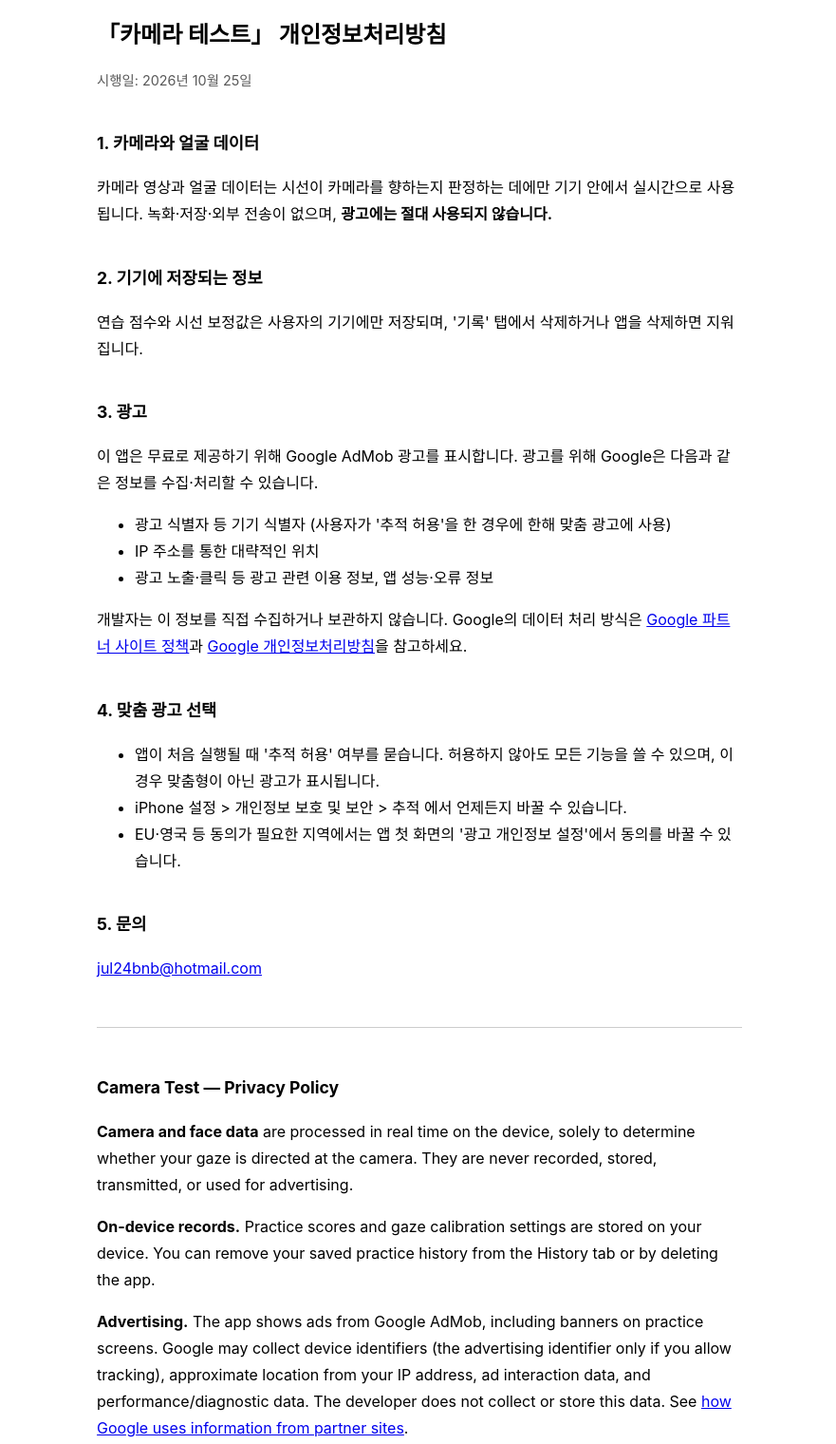
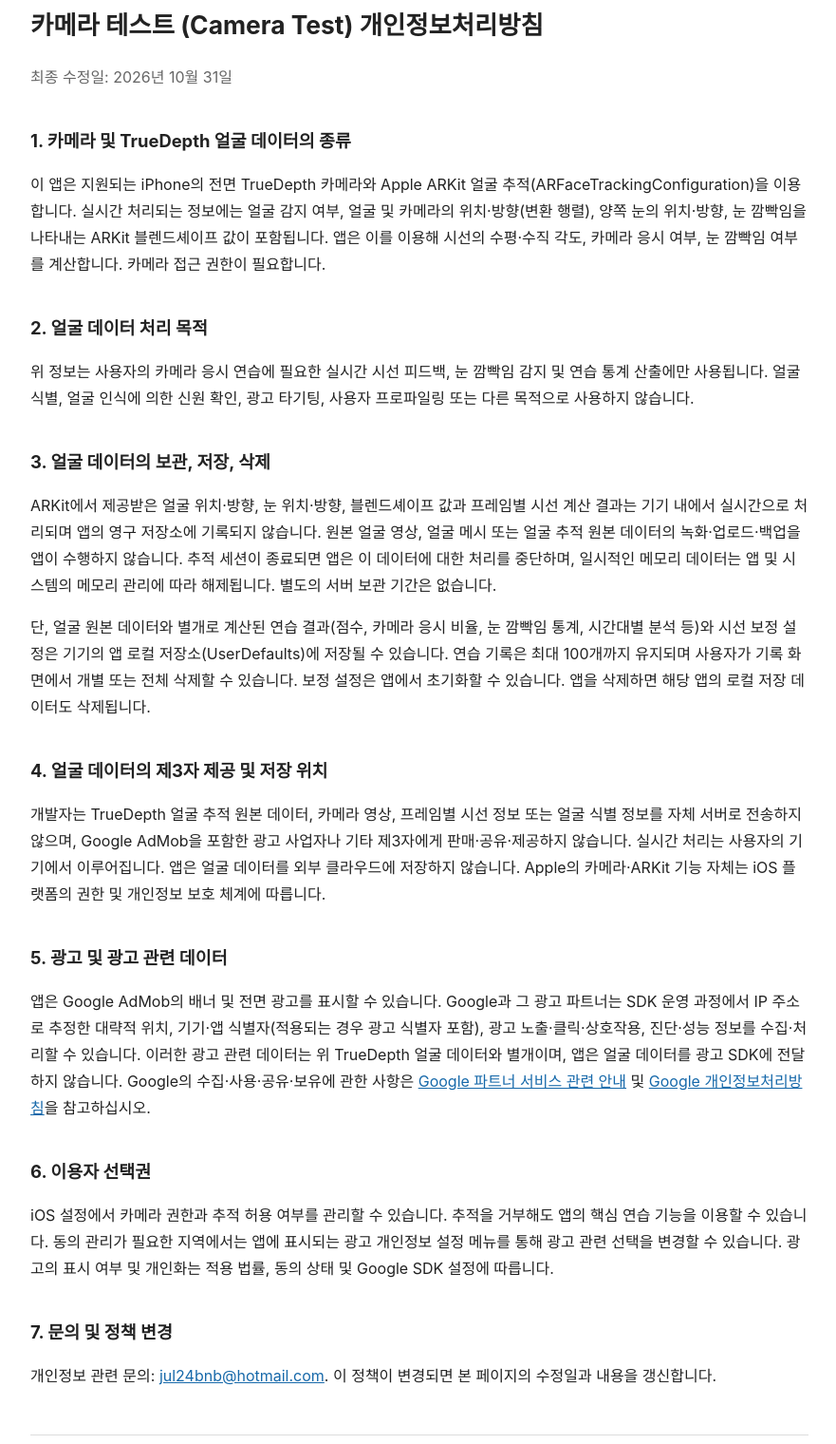
Before and after one commit to camera-looky/camera-test-privacy, a plain HTML site: page index.html in a window 1280 px wide. Shown: the part 32-1552 px from the top of the page at 95% size, without its empty margins (198-1079 px from the left). Drawn offline with Linux system fonts and the light colour scheme.

Commit message:
Add files via upload

```diff
--- a/index.html
+++ b/index.html
@@ -1,64 +1,19 @@
 <!doctype html>
-<html lang="ko">
-<head>
-<meta charset="utf-8">
-<meta name="viewport" content="width=device-width, initial-scale=1">
-<title>카메라 테스트 개인정보처리방침</title>
-<style>
-  :root { color-scheme: light dark; }
-  body { font-family: -apple-system, BlinkMacSystemFont, "Apple SD Gothic Neo", "Malgun Gothic", sans-serif;
-         max-width: 680px; margin: 48px auto; padding: 0 16px; line-height: 1.75; }
-  h1 { font-size: 1.5rem; margin-bottom: .2em; }
-  h2 { font-size: 1.1rem; margin-top: 2.2em; }
-  .muted { opacity: .65; font-size: .9rem; }
-  hr { margin: 3em 0; border: 0; border-top: 1px solid currentColor; opacity: .2; }
-</style>
-</head>
-<body>
-  <h1>「카메라 테스트」 개인정보처리방침</h1>
-  <p class="muted">시행일: 2026년 10월 25일</p>
-
-  <h2>1. 카메라와 얼굴 데이터</h2>
-  <p>카메라 영상과 얼굴 데이터는 시선이 카메라를 향하는지 판정하는 데에만 기기 안에서 실시간으로 사용됩니다.
-     녹화·저장·외부 전송이 없으며, <strong>광고에는 절대 사용되지 않습니다.</strong></p>
-
-  <h2>2. 기기에 저장되는 정보</h2>
-  <p>연습 점수와 시선 보정값은 사용자의 기기에만 저장되며, '기록' 탭에서 삭제하거나 앱을 삭제하면 지워집니다.</p>
-
-  <h2>3. 광고</h2>
-  <p>이 앱은 무료로 제공하기 위해 Google AdMob 광고를 표시합니다. 광고를 위해 Google은 다음과 같은 정보를 수집·처리할 수 있습니다.</p>
-  <ul>
-    <li>광고 식별자 등 기기 식별자 (사용자가 '추적 허용'을 한 경우에 한해 맞춤 광고에 사용)</li>
-    <li>IP 주소를 통한 대략적인 위치</li>
-    <li>광고 노출·클릭 등 광고 관련 이용 정보, 앱 성능·오류 정보</li>
-  </ul>
-  <p>개발자는 이 정보를 직접 수집하거나 보관하지 않습니다. Google의 데이터 처리 방식은
-     <a href="https://policies.google.com/technologies/partner-sites">Google 파트너 사이트 정책</a>과
-     <a href="https://policies.google.com/privacy">Google 개인정보처리방침</a>을 참고하세요.</p>
-
-  <h2>4. 맞춤 광고 선택</h2>
-  <ul>
-    <li>앱이 처음 실행될 때 '추적 허용' 여부를 묻습니다. 허용하지 않아도 모든 기능을 쓸 수 있으며, 이 경우 맞춤형이 아닌 광고가 표시됩니다.</li>
-    <li>iPhone 설정 &gt; 개인정보 보호 및 보안 &gt; 추적 에서 언제든지 바꿀 수 있습니다.</li>
-    <li>EU·영국 등 동의가 필요한 지역에서는 앱 첫 화면의 '광고 개인정보 설정'에서 동의를 바꿀 수 있습니다.</li>
-  </ul>
-
-  <h2>5. 문의</h2>
-  <p><a href="mailto:jul24bnb@hotmail.com">jul24bnb@hotmail.com</a></p>
-
-  <hr>
-
-  <h2>Camera Test — Privacy Policy</h2>
-  <p><strong>Camera and face data</strong> are processed in real time on the device, solely to determine whether your gaze
-     is directed at the camera. They are never recorded, stored, transmitted, or used for advertising.</p>
-  <p><strong>On-device records.</strong> Practice scores and gaze calibration settings are stored on your device. You can remove your saved practice history from the History tab or by deleting the app.</p>
-  <p><strong>Advertising.</strong> The app shows ads from Google AdMob, including banners on practice screens. Google may collect device identifiers
-     (the advertising identifier only if you allow tracking), approximate location from your IP address,
-     ad interaction data, and performance/diagnostic data. The developer does not collect or store this data.
-     See <a href="https://policies.google.com/technologies/partner-sites">how Google uses information from partner sites</a>.</p>
-  <p><strong>Your choices.</strong> You can decline tracking (iPhone Settings &gt; Privacy &amp; Security &gt; Tracking).
-     Where a consent message is required, you can manage your choices using “Ad Privacy Settings” in the app.</p>
-  <p>Camera and ad permissions can be managed in your device settings. You can use the app even if you decline tracking.</p>
-  <p>Contact: <a href="mailto:jul24bnb@hotmail.com">jul24bnb@hotmail.com</a></p>
-</body>
-</html>
+<html lang="ko"><head><meta charset="utf-8"><meta name="viewport" content="width=device-width,initial-scale=1"><title>Camera Test | Privacy Policy</title><style>body{font-family:-apple-system,BlinkMacSystemFont,"Apple SD Gothic Neo",sans-serif;max-width:820px;margin:35px auto;padding:0 20px;line-height:1.75;color:#222}h1{font-size:1.65rem}h2{font-size:1.15rem;margin-top:2em}a{color:#1769aa}.muted{color:#666}hr{margin:3em 0;border:0;border-top:1px solid #ddd}li{margin:.35em 0}</style></head><body>
+<h1>카메라 테스트 (Camera Test) 개인정보처리방침</h1><p class="muted">최종 수정일: 2026년 10월 31일</p>
+<h2>1. 카메라 및 TrueDepth 얼굴 데이터의 종류</h2><p>이 앱은 지원되는 iPhone의 전면 TrueDepth 카메라와 Apple ARKit 얼굴 추적(ARFaceTrackingConfiguration)을 이용합니다. 실시간 처리되는 정보에는 얼굴 감지 여부, 얼굴 및 카메라의 위치·방향(변환 행렬), 양쪽 눈의 위치·방향, 눈 깜빡임을 나타내는 ARKit 블렌드셰이프 값이 포함됩니다. 앱은 이를 이용해 시선의 수평·수직 각도, 카메라 응시 여부, 눈 깜빡임 여부를 계산합니다. 카메라 접근 권한이 필요합니다.</p>
+<h2>2. 얼굴 데이터 처리 목적</h2><p>위 정보는 사용자의 카메라 응시 연습에 필요한 실시간 시선 피드백, 눈 깜빡임 감지 및 연습 통계 산출에만 사용됩니다. 얼굴 식별, 얼굴 인식에 의한 신원 확인, 광고 타기팅, 사용자 프로파일링 또는 다른 목적으로 사용하지 않습니다.</p>
+<h2>3. 얼굴 데이터의 보관, 저장, 삭제</h2><p>ARKit에서 제공받은 얼굴 위치·방향, 눈 위치·방향, 블렌드셰이프 값과 프레임별 시선 계산 결과는 기기 내에서 실시간으로 처리되며 앱의 영구 저장소에 기록되지 않습니다. 원본 얼굴 영상, 얼굴 메시 또는 얼굴 추적 원본 데이터의 녹화·업로드·백업을 앱이 수행하지 않습니다. 추적 세션이 종료되면 앱은 이 데이터에 대한 처리를 중단하며, 일시적인 메모리 데이터는 앱 및 시스템의 메모리 관리에 따라 해제됩니다. 별도의 서버 보관 기간은 없습니다.</p><p>단, 얼굴 원본 데이터와 별개로 계산된 연습 결과(점수, 카메라 응시 비율, 눈 깜빡임 통계, 시간대별 분석 등)와 시선 보정 설정은 기기의 앱 로컬 저장소(UserDefaults)에 저장될 수 있습니다. 연습 기록은 최대 100개까지 유지되며 사용자가 기록 화면에서 개별 또는 전체 삭제할 수 있습니다. 보정 설정은 앱에서 초기화할 수 있습니다. 앱을 삭제하면 해당 앱의 로컬 저장 데이터도 삭제됩니다.</p>
+<h2>4. 얼굴 데이터의 제3자 제공 및 저장 위치</h2><p>개발자는 TrueDepth 얼굴 추적 원본 데이터, 카메라 영상, 프레임별 시선 정보 또는 얼굴 식별 정보를 자체 서버로 전송하지 않으며, Google AdMob을 포함한 광고 사업자나 기타 제3자에게 판매·공유·제공하지 않습니다. 실시간 처리는 사용자의 기기에서 이루어집니다. 앱은 얼굴 데이터를 외부 클라우드에 저장하지 않습니다. Apple의 카메라·ARKit 기능 자체는 iOS 플랫폼의 권한 및 개인정보 보호 체계에 따릅니다.</p>
+<h2>5. 광고 및 광고 관련 데이터</h2><p>앱은 Google AdMob의 배너 및 전면 광고를 표시할 수 있습니다. Google과 그 광고 파트너는 SDK 운영 과정에서 IP 주소로 추정한 대략적 위치, 기기·앱 식별자(적용되는 경우 광고 식별자 포함), 광고 노출·클릭·상호작용, 진단·성능 정보를 수집·처리할 수 있습니다. 이러한 광고 관련 데이터는 위 TrueDepth 얼굴 데이터와 별개이며, 앱은 얼굴 데이터를 광고 SDK에 전달하지 않습니다. Google의 수집·사용·공유·보유에 관한 사항은 <a href="https://policies.google.com/technologies/partner-sites">Google 파트너 서비스 관련 안내</a> 및 <a href="https://policies.google.com/privacy">Google 개인정보처리방침</a>을 참고하십시오.</p>
+<h2>6. 이용자 선택권</h2><p>iOS 설정에서 카메라 권한과 추적 허용 여부를 관리할 수 있습니다. 추적을 거부해도 앱의 핵심 연습 기능을 이용할 수 있습니다. 동의 관리가 필요한 지역에서는 앱에 표시되는 광고 개인정보 설정 메뉴를 통해 광고 관련 선택을 변경할 수 있습니다. 광고의 표시 여부 및 개인화는 적용 법률, 동의 상태 및 Google SDK 설정에 따릅니다.</p>
+<h2>7. 문의 및 정책 변경</h2><p>개인정보 관련 문의: <a href="mailto:jul24bnb@hotmail.com">jul24bnb@hotmail.com</a>. 이 정책이 변경되면 본 페이지의 수정일과 내용을 갱신합니다.</p>
+<hr><h1>Camera Test — Privacy Policy</h1><p class="muted">Last updated: October 31, 2026</p>
+<h2>1. Face Data Collected Through the TrueDepth API</h2><p>On supported iPhones, Camera Test uses the front-facing TrueDepth camera and Apple's ARKit face tracking (ARFaceTrackingConfiguration). The app processes face detection/tracking status, face and camera position and orientation (transforms), left and right eye positions and orientations, and eye-blink blend-shape coefficients. It derives horizontal and vertical gaze angles, whether the user is looking toward the camera, and blink status. Camera permission is required.</p>
+<h2>2. Purpose and Use of Face Data</h2><p>This data is used solely on the device to provide real-time gaze feedback, detect blinks, and calculate camera-facing practice metrics. It is not used to identify individuals, authenticate identity, target advertising, build advertising profiles, or for any unrelated purpose.</p>
+<h2>3. Face Data Retention, Storage, and Deletion</h2><p>Raw ARKit face transforms, eye transforms, blink coefficients, and per-frame gaze calculations are processed transiently on the device and are not written to the app's persistent storage. The app does not record, upload, or back up raw facial images, face meshes, or raw face-tracking data. When tracking stops, processing ceases, and temporary in-memory data is released according to app and operating-system memory management. There is no server-side retention period for face data.</p><p>Separate from raw face data, derived practice results (such as scores, gaze-at-camera percentages, blink statistics, and time-based performance summaries) and gaze calibration preferences may be stored locally in the app's UserDefaults storage. Up to 100 practice reports are retained. Users may delete individual or all practice reports in the History screen and reset calibration settings in the app. Removing the app deletes its locally stored app data.</p>
+<h2>4. Sharing and Location of Face Data</h2><p>The developer does not transmit raw TrueDepth face-tracking data, camera video, per-frame gaze information, or facial identifiers to any developer-operated server, and does not sell, share, or disclose them to Google AdMob, advertising partners, or other third parties. Face tracking is processed on the user's device; the app does not store face data in external cloud services. Apple's underlying camera and ARKit functionality remains subject to iOS permissions and Apple's platform privacy protections.</p>
+<h2>5. Advertising and Other Data</h2><p>The app may display Google AdMob banner and interstitial ads. Google and its advertising partners may process approximate location inferred from IP address, device and app identifiers (including advertising identifiers where applicable), ad impressions, clicks and interactions, and diagnostics or performance data. This advertising data is separate from TrueDepth face data; the app does not pass face data to the advertising SDK. For Google's data collection, use, sharing and retention practices, see <a href="https://policies.google.com/technologies/partner-sites">How Google uses information from sites or apps that use its services</a> and <a href="https://policies.google.com/privacy">Google Privacy Policy</a>.</p>
+<h2>6. Your Choices</h2><p>You can manage camera access and app tracking permissions in iOS Settings. Declining tracking does not prevent use of the core practice features. Where required, advertising privacy choices can be adjusted through the app's Ad Privacy Settings. Advertising and personalization depend on applicable law, consent status and Google SDK settings.</p>
+<h2>7. Contact and Changes</h2><p>Privacy inquiries: <a href="mailto:jul24bnb@hotmail.com">jul24bnb@hotmail.com</a>. Changes will be reflected on this page with an updated date.</p>
+</body></html>
```
